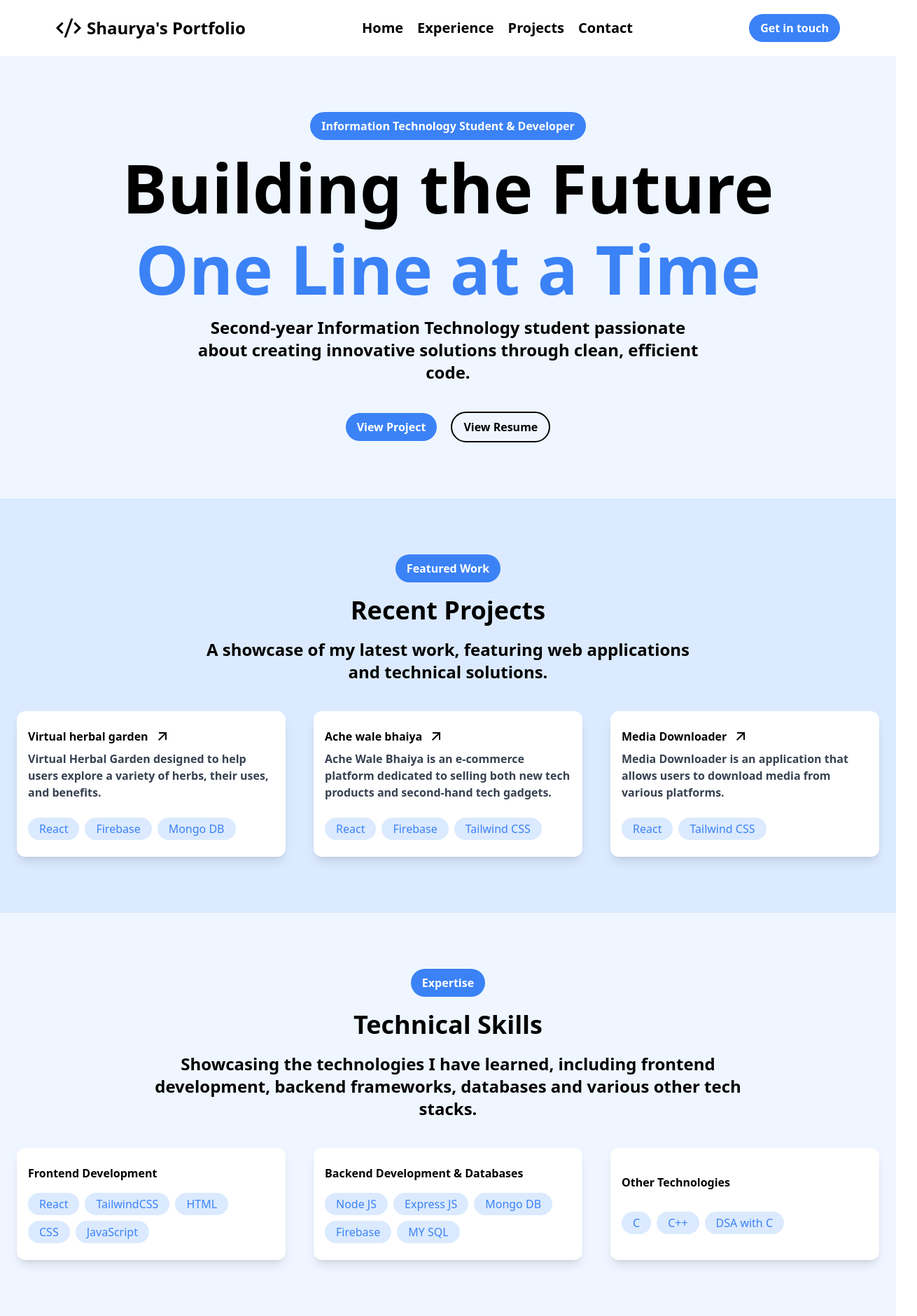
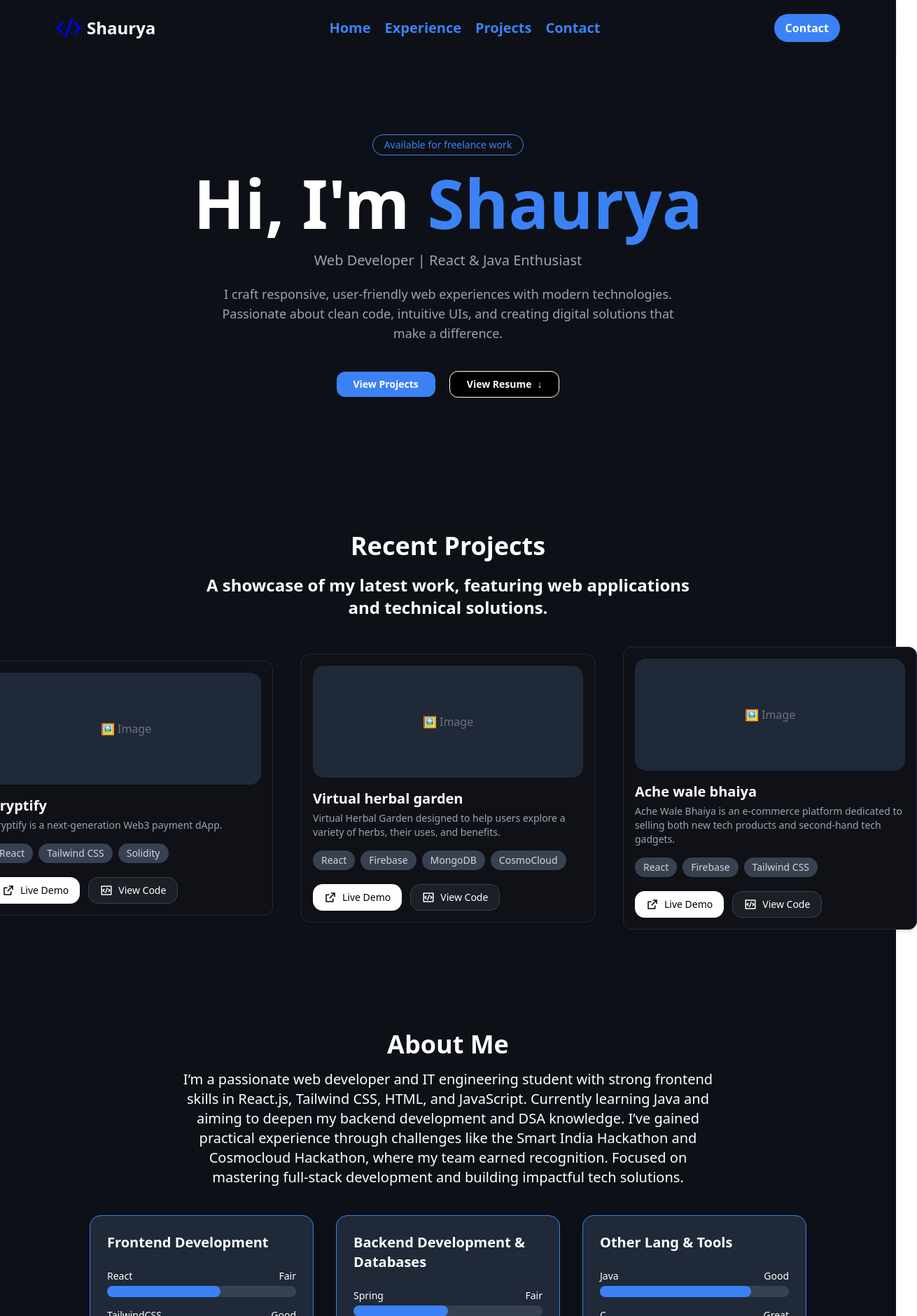
Before and after one commit to Shaurya01836/Portfolio-pro, a React (Vite) app: page / in a window 1280 px wide. Shown: the top 1880 px of the page at 70% size, 1310 px wide, since content can reach past the window. Built offline with nearby package versions, Linux system fonts and the light colour scheme.

Commit message:
major ui changes

```diff
--- a/package.json
+++ b/package.json
@@ -12,7 +12,8 @@
   "dependencies": {
     "@remixicon/react": "^4.6.0",
     "react": "^18.3.1",
-    "react-dom": "^18.3.1"
+    "react-dom": "^18.3.1",
+    "tailwindcss-animate": "^1.0.7"
   },
   "devDependencies": {
     "@eslint/js": "^9.17.0",
--- a/src/App.jsx
+++ b/src/App.jsx
@@ -1,10 +1,11 @@
-import React from "react";
+
 import Navbar from "./components/Navbar";
 import Header from "./components/Header";
 import Projects from "./components/Projects";
 import Footer from "./components/Footer";
 import Skills from "./components/Skills";
 import Contact from "./components/Contact";
+import Achievements from "./components/Achievements";
 
 function App() {
   return (
@@ -13,6 +14,7 @@ function App() {
       <Header />
       <Projects />
       <Skills />
+      <Achievements />
       <Contact />
       <Footer />
     </div>
--- /dev/null
+++ b/src/components/Achievements.jsx
@@ -0,0 +1,46 @@
+
+
+const achievementsData = [
+  {
+    title: "Edu Chain Semester 3 Hackathon",
+    description:
+      "secured 6th place in the Earn category of the EDU Chain Semester 3 Hackathon! 🏆 Over 9000+ participants, 150 shortlisted, and we made it to the top! 💥",
+    year: 2025,
+  },
+  {
+    title: "Cosmocloud Hackathon",
+    description:
+      "secured the Best in Health-Tech award at the Cosmocloud Low-Code Hackathon 2024! 🎉",
+    year: 2024,
+  },
+  {
+    title: "Tek Connect",
+    description: "secured 2nd place!",
+    year: 2024,
+  },
+];
+
+function Achievements() {
+  return (
+    <div className="flex flex-col items-center w-full px-8 py-16 gap-8 bg-background text-white">
+      <h1 className="font-bold text-3xl md:text-4xl mb-8">Achievements</h1>
+
+      <div className="flex flex-col gap-6 max-w-4xl w-full">
+        {achievementsData.map(({ title, description, year }, index) => (
+          <div
+            key={index}
+            className="bg-gray-800 rounded-xl shadow-md p-6 border border-blue-500"
+          >
+            <h2 className="text-xl font-semibold mb-2">
+              {title}{" "}
+              <span className="text-blue-400 font-normal">({year})</span>
+            </h2>
+            <p className="text-gray-300">{description}</p>
+          </div>
+        ))}
+      </div>
+    </div>
+  );
+}
+
+export default Achievements;
--- a/src/components/Cards.jsx
+++ b/src/components/Cards.jsx
@@ -1,27 +1,56 @@
 import React from "react";
-import { RiArrowRightUpLine } from "@remixicon/react";
+import { RiExternalLinkLine, RiCodeBoxLine } from "@remixicon/react";
 
-function Cards({ title, description, buttons = [], link }) {
+function Cards({ title, description, techStack = [], liveDemo, viewCode }) {
   return (
-    <div className="bg-white min-h-52 min-w-80 lg:w-96 rounded-xl shadow-lg px-4 py-6 flex flex-col justify-between gap-4">
-      <div className="flex flex-col gap-2">
-        <div className="flex items-center gap-2">
-          <h1 className="font-bold">{title}</h1>
-          <a href={link}>
-            <RiArrowRightUpLine size={24} color="black" className="my-icon" />
+    <div className="bg-[#0F1117] text-white w-80 lg:w-[420px] rounded-xl p-4 shadow-md border border-gray-800">
+
+      <div className="w-full h-40 bg-gray-800 rounded-lg flex items-center justify-center">
+        <span className="text-gray-500">🖼 Image</span>
+      </div>
+
+
+      <div className="mt-4">
+        <h2 className="text-xl font-bold">{title}</h2>
+        <p className="text-gray-400 mt-1 text-sm">{description}</p>
+      </div>
+
+
+      <div className="flex flex-wrap gap-2 mt-4">
+        {techStack.map((tech, index) => (
+          <span
+            key={index}
+            className="bg-gray-700 text-sm px-3 py-1 rounded-full text-gray-300"
+          >
+            {tech}
+          </span>
+        ))}
+      </div>
+
+
+      <div className="flex gap-3 mt-5">
+        {liveDemo && (
+          <a
+            href={liveDemo}
+            target="_blank"
+            rel="noopener noreferrer"
+            className="flex items-center gap-2 bg-white text-black hover:bg-blue-500 hover:text-white transition px-4 py-2 rounded-md text-sm font-medium"
+          >
+            <RiExternalLinkLine size={18} />
+            Live Demo
           </a>
-        </div>
-        <h1 className="font-semibold text-gray-700">{description}</h1>
-      </div>
-      <div className="flex gap-2">
-        {buttons.map((buttonText, index) => (
-          <button
-            key={index}
-            className="bg-blue-100 text-blue-500 hover:bg-customorange hover:text-white px-4 py-1 rounded-3xl font-medium"
+        )}
+        {viewCode && (
+          <a
+            href={viewCode}
+            target="_blank"
+            rel="noopener noreferrer"
+            className="flex items-center gap-2 bg-[#1C1F26] hover:bg-blue-600 px-4 py-2 rounded-md text-sm font-medium text-white border border-gray-700"
           >
-            {buttonText}
-          </button>
-        ))}
+            <RiCodeBoxLine size={18} />
+            View Code
+          </a>
+        )}
       </div>
     </div>
   );
--- a/src/components/Cards1.jsx
+++ /dev/null
@@ -1,22 +0,0 @@
-import React from "react";
-
-function Cards1({ title, buttons = [] }) {
-  return (
-    <div className="bg-white min-h-40 min-w-80 lg:w-96 rounded-xl shadow-lg px-4 py-6 flex flex-col justify-evenly gap-4">
-      <h1 className="font-bold">{title}</h1>
-
-      <div className="flex flex-wrap gap-2">
-        {buttons.map((buttonText, index) => (
-          <button
-            key={index} className="bg-blue-100 text-blue-500 hover:bg-customorange hover:text-white px-4 py-1 rounded-3xl font-medium"
-
-          >
-            {buttonText}
-          </button>
-        ))}
-      </div>
-    </div>
-  );
-}
-
-export default Cards1;
--- a/src/components/Contact.jsx
+++ b/src/components/Contact.jsx
@@ -1,13 +1,11 @@
-import React from "react";
 import Button from "./Button";
 import { RiLinkedinLine } from "@remixicon/react";
 
 function Contact() {
   return (
     <>
-      <div className="flex flex-col items-center w-full px-20 py-20 gap-10 bg-blue-100">
+      <div className="flex flex-col items-center w-full px-20 py-20 gap-10 bg-background text-white">
         <div className="flex flex-col gap-5 items-center">
-          <Button content="Contact" />
           <h1 className="font-bold text-2xl md:text-4xl">Let's Connect</h1>
           <h1 className="font-semibold text-xl md:text-2xl md:w-3/4 text-center">
             I'm always open to new opportunities and interesting projects. Feel
@@ -16,7 +14,7 @@ function Contact() {
         </div>
         <div className="flex gap-5 items-center">
           <Button content="Send Email" />
-          <button className="bg-transparent text-black hover:bg-customorange px-4 py-2 rounded-3xl font-semibold border-2 border-black hover:text-white">
+          <button className="bg-transparent text-white hover:bg-customorange px-4 py-2 rounded-3xl font-semibold border-2 border-white hover:text-white">
             <a
               href="https://www.linkedin.com/in/this-is-shaurya-upadhyay"
               className="flex items-center gap-2"
--- a/src/components/Footer.jsx
+++ b/src/components/Footer.jsx
@@ -8,7 +8,7 @@ import {
 
 function Footer() {
   return (
-    <div className="flex flex-col md:flex-row w-full justify-between items-center py-6 px-6 md:px-20 text-blue-500 font-semibold text-center md:text-left">
+    <div className="flex flex-col md:flex-row w-full justify-between items-center py-6 px-6 md:px-20 bg-background text-blue-500 font-semibold text-center md:text-left">
 
       <h1 className="hover:text-customorange transition-colors duration-300">
         © 2025 Shaurya Upadhyay - All rights reserved.
--- a/src/components/Header.jsx
+++ b/src/components/Header.jsx
@@ -1,32 +1,40 @@
-import React from "react";
-import Button from "./Button";
-
 function Header() {
   return (
-    <div className="flex flex-col items-center w-full px-6 py-10 md:px-20 md:py-20 gap-10 bg-blue-50 text-center">
+    <div className="flex flex-col items-center w-full px-6 py-16 md:px-20 md:py-28 gap-10 bg-background text-center text-foreground">
+      <div className="flex flex-col gap-5 items-center">
+        <p className="px-4 py-1 border border-customBlue rounded-full text-sm text-customBlue font-medium">
+          Available for freelance work
+        </p>
 
-      <div className="flex flex-col gap-5 items-center">
-        <Button content="Information Technology Student & Developer" />
-        <h1 className="text-4xl md:text-6xl lg:text-8xl font-bold text-black">
-          Building the Future
+        <h1 className="text-4xl md:text-6xl lg:text-8xl font-bold text-white">
+          Hi, I'm <span className="text-customBlue">Shaurya</span>
         </h1>
-        <h1 className="text-4xl md:text-6xl lg:text-8xl font-bold text-blue-500">
-          One Line at a Time
-        </h1>
-        <h1 className="text-lg md:text-2xl font-semibold w-full md:w-2/3">
-          Second-year Information Technology student passionate about creating
-          innovative solutions through clean, efficient code.
-        </h1>
+
+        <p className="text-lg md:text-xl font-medium text-gray-400">
+          Web Developer | React & Java Enthusiast
+        </p>
+
+        <p className="text-sm md:text-lg max-w-2xl text-gray-400">
+          I craft responsive, user-friendly web experiences with modern
+          technologies. Passionate about clean code, intuitive UIs, and creating
+          digital solutions that make a difference.
+        </p>
       </div>
 
+      <div className="flex flex-col md:flex-row gap-5 items-center">
+        <button className="bg-customBlue hover:bg-blue-600 text-white px-6 py-2 rounded-xl font-semibold text-sm">
+          View Projects
+        </button>
 
-      <div className="flex flex-col md:flex-row gap-5 items-center">
-        <Button content="View Project" />
-        <button className="bg-transparent text-black hover:bg-customorange px-4 py-2 rounded-3xl font-semibold border-2 border-black hover:text-white">
-          <a href="https://drive.google.com/file/d/1ZyAvbkWqSfofFPA51vDeqzBwO7ateIpM/view?usp=sharing">
-            View Resume
-          </a>
-        </button>
+        <a
+          href="https://hackerrank-resume.s3.us-east-1.amazonaws.com/uploads/26823516/MjY4MjM1MTY=.pdf"
+          target="_blank"
+          rel="noopener noreferrer"
+          className="flex items-center gap-2 bg-black text-white px-6 py-2 border border-white rounded-xl font-semibold text-sm hover:bg-customorange"
+        >
+          <span>View Resume</span>
+          <span>↓</span>
+        </a>
       </div>
     </div>
   );
--- a/src/components/Navbar.jsx
+++ b/src/components/Navbar.jsx
@@ -1,4 +1,4 @@
-import React, { useState } from "react";
+import  { useState } from "react";
 import { RiCodeSSlashFill, RiMenu3Line, RiCloseLine } from "@remixicon/react";
 import Button from "./Button";
 
@@ -7,15 +7,15 @@ function Navbar() {
 
   return (
     <nav className="bg-white shadow-md">
-      <div className="flex justify-between items-center py-5 px-6 md:px-20 text-black">
+      <div className="flex justify-between items-center py-5 px-6 md:px-20 text-white bg-background">
         {/* Logo Section */}
         <div className="text-2xl flex gap-2 items-center">
-          <RiCodeSSlashFill size={36} color="black" />
-          <h1 className="font-bold">Shaurya's Portfolio</h1>
+          <RiCodeSSlashFill size={36} color="blue" />
+          <h1 className="font-bold">Shaurya</h1>
         </div>
 
         {/* Desktop Nav Links */}
-        <div className="hidden md:flex gap-5 items-center text-xl font-semibold">
+        <div className="hidden md:flex gap-5 items-center text-xl font-semibold text-primary">
           <a className="hover:underline" href="#">Home</a>
           <a className="hover:underline" href="#">Experience</a>
           <a className="hover:underline" href="#">Projects</a>
@@ -24,7 +24,7 @@ function Navbar() {
 
         {/* Button for Desktop */}
         <div className="hidden md:block">
-          <Button content="Get in touch" />
+          <Button content="Contact" />
         </div>
 
         {/* Mobile Menu Button */}
--- a/src/components/Projects.jsx
+++ b/src/components/Projects.jsx
@@ -5,9 +5,8 @@ import Cards from "./Cards";
 function Projects() {
   return (
     <>
-      <div className="flex flex-col items-center w-full px-20 py-20 gap-10 bg-blue-100">
+      <div className="flex flex-col items-center w-full px-20 py-20 gap-10 bg-background text-white">
         <div className="flex flex-col gap-5 items-center">
-          <Button content="Featured Work" />
           <h1 className="font-bold text-2xl lg:text-4xl">Recent Projects</h1>
           <h1 className="font-semibold text-xl w-full md:text-2xl md:w-3/4 text-center">
             A showcase of my latest work, featuring web applications and
@@ -16,22 +15,26 @@ function Projects() {
         </div>
         <div className="md:flex lg:flex-row flex flex-col items-center gap-10">
           <Cards
+            title="Cryptify"
+            description="Cryptify is a next-generation Web3 payment dApp."
+            techStack={["React", "Tailwind CSS", "Solidity"]}
+            liveDemo="https://cryptify-defi.vercel.app/"
+            viewCode="https://github.com/dhruv457457/EduChain_Web-3-Project"
+          />
+          <Cards
             title="Virtual herbal garden"
             description="Virtual Herbal Garden designed to help users explore a variety of herbs, their uses, and benefits."
-            link="https://herb-sphere.vercel.app/"
-            buttons={["React", "Firebase", "Mongo DB"]}
+            techStack={["React", "Firebase", "MongoDB", "CosmoCloud"]}
+            liveDemo="https://ayurherb.vercel.app/"
+            viewCode="https://github.com/Shaurya01836/AyurHerb"
           />
+
           <Cards
             title="Ache wale bhaiya"
             description="Ache Wale Bhaiya is an e-commerce platform dedicated to selling both new tech products and second-hand tech gadgets."
-            link="https://ache-wale-bhaiya.vercel.app/"
-            buttons={["React", "Firebase", "Tailwind CSS"]}
-          />
-          <Cards
-            title="Media Downloader"
-            description="Media Downloader is an application that allows users to download media from various platforms."
-            link="https://media-downloader-black.vercel.app/"
-            buttons={["React", "Tailwind CSS"]}
+            techStack={["React", "Firebase", "Tailwind CSS"]}
+            liveDemo="https://ache-wale-bhaiya.vercel.app/"
+            viewCode="https://github.com/Shaurya01836/ache_wale_bhaiya"
           />
         </div>
       </div>
--- a/src/components/Skills.jsx
+++ b/src/components/Skills.jsx
@@ -1,41 +1,84 @@
 import React from "react";
-import Button from "./Button";
-import Cards1 from "./Cards1";
+
+const skillsData = [
+  {
+    category: "Frontend Development",
+    skills: [
+      { name: "React", level: 60, label: "Fair" },
+      { name: "TailwindCSS", level: 85, label: "Good" },
+      { name: "HTML", level: 95, label: "Excellent" },
+      { name: "CSS", level: 85, label: "Good" },
+      { name: "JavaScript", level: 80, label: "Good" },
+    ],
+  },
+  {
+    category: "Backend Development & Databases",
+    skills: [
+      { name: "Spring", level: 50, label: "Fair" },
+      { name: "Mongo DB", level: 70, label: "Good" },
+      { name: "Firebase", level: 65, label: "Fair" },
+      { name: "MY SQL", level: 80, label: "Good" },
+    ],
+  },
+  {
+    category: "Other Lang & Tools",
+    skills: [
+      { name: "Java", level: 80, label: "Good" },
+      { name: "C", level: 85, label: "Great" },
+      { name: "C++", level: 75, label: "Good" },
+      { name: "DSA with C", level: 80, label: "Good" },
+    ],
+  },
+];
+
+function SkillBar({ skill }) {
+  return (
+    <div className="mb-4">
+      <div className="flex justify-between mb-1 text-sm font-medium text-white">
+        <span>{skill.name}</span>
+        <span>{skill.label}</span>
+      </div>
+      <div className="w-full bg-gray-700 rounded-full h-4">
+        <div
+          className="bg-blue-500 h-4 rounded-full transition-all duration-500"
+          style={{ width: `${skill.level}%` }}
+        ></div>
+      </div>
+    </div>
+  );
+}
 
 function Skills() {
   return (
-    <>
-      <div className="flex flex-col items-center w-full px-20 py-20 gap-10 bg-blue-50">
-        <div className="flex flex-col gap-5 items-center">
-          <Button content="Expertise" />
-          <h1 className="font-bold text-2xl md:text-4xl">Technical Skills</h1>
-          <h1 className="font-semibold text-xl md:text-2xl md:w-3/4 text-center">
-            Showcasing the technologies I have learned, including frontend
-            development, backend frameworks, databases and various other tech stacks.
-          </h1>
-        </div>
-        <div className="flex lg:flex-row flex-col items-center gap-10">
-          <Cards1
-            title="Frontend Development"
-            buttons={["React", "TailwindCSS", "HTML", "CSS", "JavaScript"]}
-          />
-          <Cards1
-            title="Backend Development & Databases"
-            buttons={[
-              "Node JS",
-              "Express JS",
-              "Mongo DB",
-              "Firebase",
-              "MY SQL",
-            ]}
-          />
-          <Cards1
-            title="Other Technologies"
-            buttons={["C", "C++", "DSA with C"]}
-          />
-        </div>
+    <div className="flex flex-col items-center w-full px-8 py-16 gap-10 bg-background text-white">
+      {/* Heading */}
+      <div className="flex flex-col gap-4 items-center text-center max-w-3xl mx-auto">
+        <h1 className="font-bold text-3xl md:text-4xl">About Me</h1>
+        <p className="font-medium text-lg md:text-xl">
+          I’m a passionate web developer and IT engineering student with strong
+          frontend skills in React.js, Tailwind CSS, HTML, and JavaScript.
+          Currently learning Java and aiming to deepen my backend development
+          and DSA knowledge. I’ve gained practical experience through challenges
+          like the Smart India Hackathon and Cosmocloud Hackathon, where my team
+          earned recognition. Focused on mastering full-stack development and
+          building impactful tech solutions.
+        </p>
       </div>
-    </>
+
+      <div className="flex flex-col lg:flex-row items-start justify-center gap-8 w-full max-w-6xl">
+        {skillsData.map(({ category, skills }) => (
+          <div
+            key={category}
+            className="bg-gray-800 rounded-2xl shadow-lg p-6 w-80 border border-blue-500"
+          >
+            <h2 className="text-xl font-semibold mb-6">{category}</h2>
+            {skills.map((skill) => (
+              <SkillBar key={skill.name} skill={skill} />
+            ))}
+          </div>
+        ))}
+      </div>
+    </div>
   );
 }
 
--- a/tailwind.config.js
+++ b/tailwind.config.js
@@ -1,12 +1,82 @@
+/** @type {import('tailwindcss').Config} */
 module.exports = {
+  darkMode: 'class',
+  content: [
+    './pages/**/*.{js,ts,jsx,tsx}',
+    './components/**/*.{js,ts,jsx,tsx}',
+    './app/**/*.{js,ts,jsx,tsx}',
+    './src/**/*.{js,ts,jsx,tsx}',
+    '*.{js,ts,jsx,tsx,mdx}',
+  ],
   theme: {
+    container: {
+      center: true,
+      padding: '2rem',
+      screens: {
+        '2xl': '1400px',
+      },
+    },
     extend: {
       colors: {
-        customBlue: 'blue-500', // Add your custom color
-        customorange : "#FB516D",
+        customBlue: '#3B82F6',     // Tailwind's blue-500
+        customorange: '#FB516D',
+        foreground: '#FFFFFF',
+        background: '#0D1117',     // Adjust this to match the dark bg
+
+        // Replacing design token HSL values with actual colors
+        border: '#E5E7EB',        // light gray
+        input: '#F9FAFB',         // very light
+        ring: '#3B82F6',          // blue-500
+
+        primary: {
+          DEFAULT: '#3B82F6',      // blue-500
+          foreground: '#FFFFFF',  // white
+        },
+        secondary: {
+          DEFAULT: '#6B7280',      // gray-500
+          foreground: '#FFFFFF',  // white
+        },
+        destructive: {
+          DEFAULT: '#EF4444',      // red-500
+          foreground: '#FFFFFF',  // white
+        },
+        muted: {
+          DEFAULT: '#F3F4F6',      // gray-100
+          foreground: '#6B7280',   // gray-500
+        },
+        accent: {
+          DEFAULT: '#D946EF',      // fuchsia-500
+          foreground: '#FFFFFF',  // white
+        },
+        popover: {
+          DEFAULT: '#F9FAFB',      // gray-50
+          foreground: '#111827',   // gray-900
+        },
+        card: {
+          DEFAULT: '#FFFFFF',      // white
+          foreground: '#1F2937',   // gray-800
+        },
+      },
+      borderRadius: {
+        lg: '1rem',
+        md: '0.875rem',
+        sm: '0.75rem',
+      },
+      keyframes: {
+        'accordion-down': {
+          from: { height: '0' },
+          to: { height: 'var(--radix-accordion-content-height)' },
+        },
+        'accordion-up': {
+          from: { height: 'var(--radix-accordion-content-height)' },
+          to: { height: '0' },
+        },
+      },
+      animation: {
+        'accordion-down': 'accordion-down 0.2s ease-out',
+        'accordion-up': 'accordion-up 0.2s ease-out',
       },
     },
   },
-  content: ['./src/**/*.{js,jsx,ts,tsx}'], // Include all your file paths
-  plugins: [],
-};
+  plugins: [require('tailwindcss-animate')],
+}
```
Also changed, not shown: 1 other file (tests, documents, lock files or other folders).
